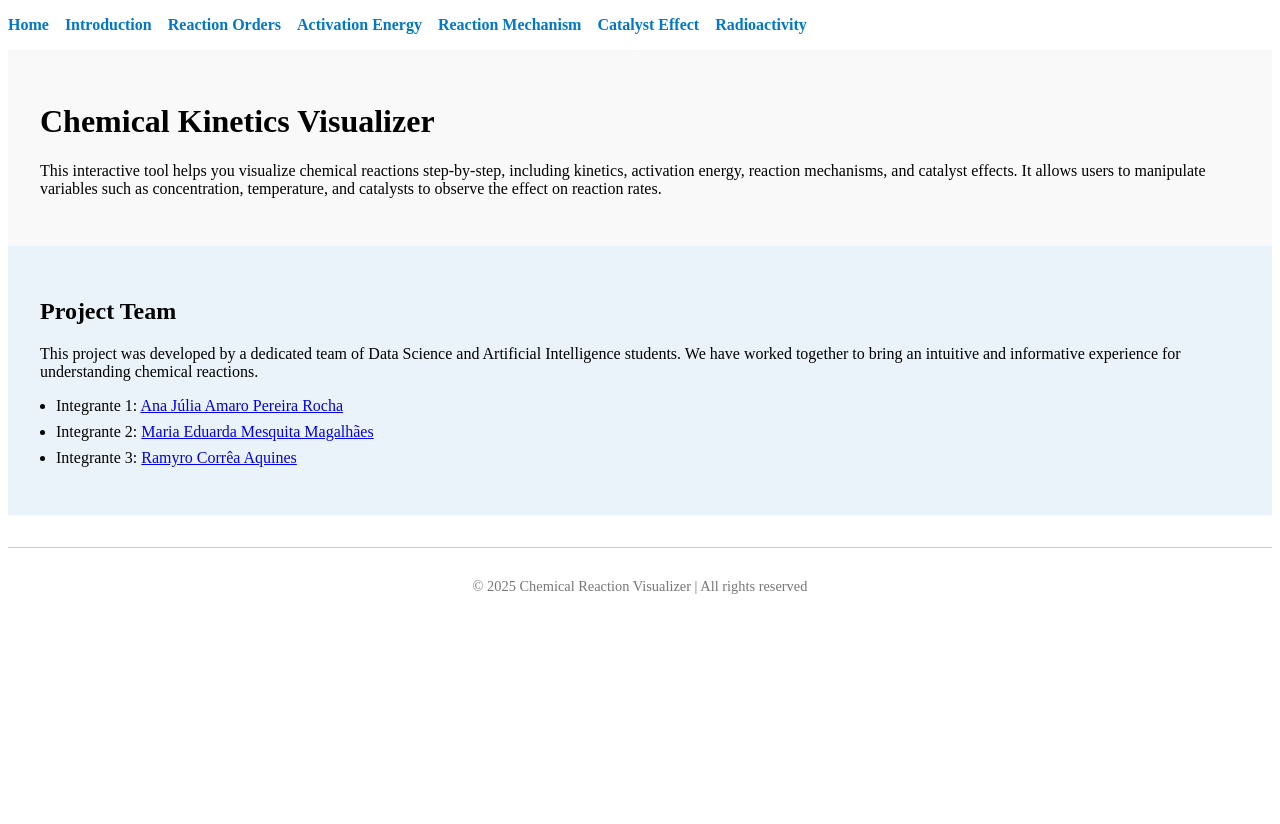
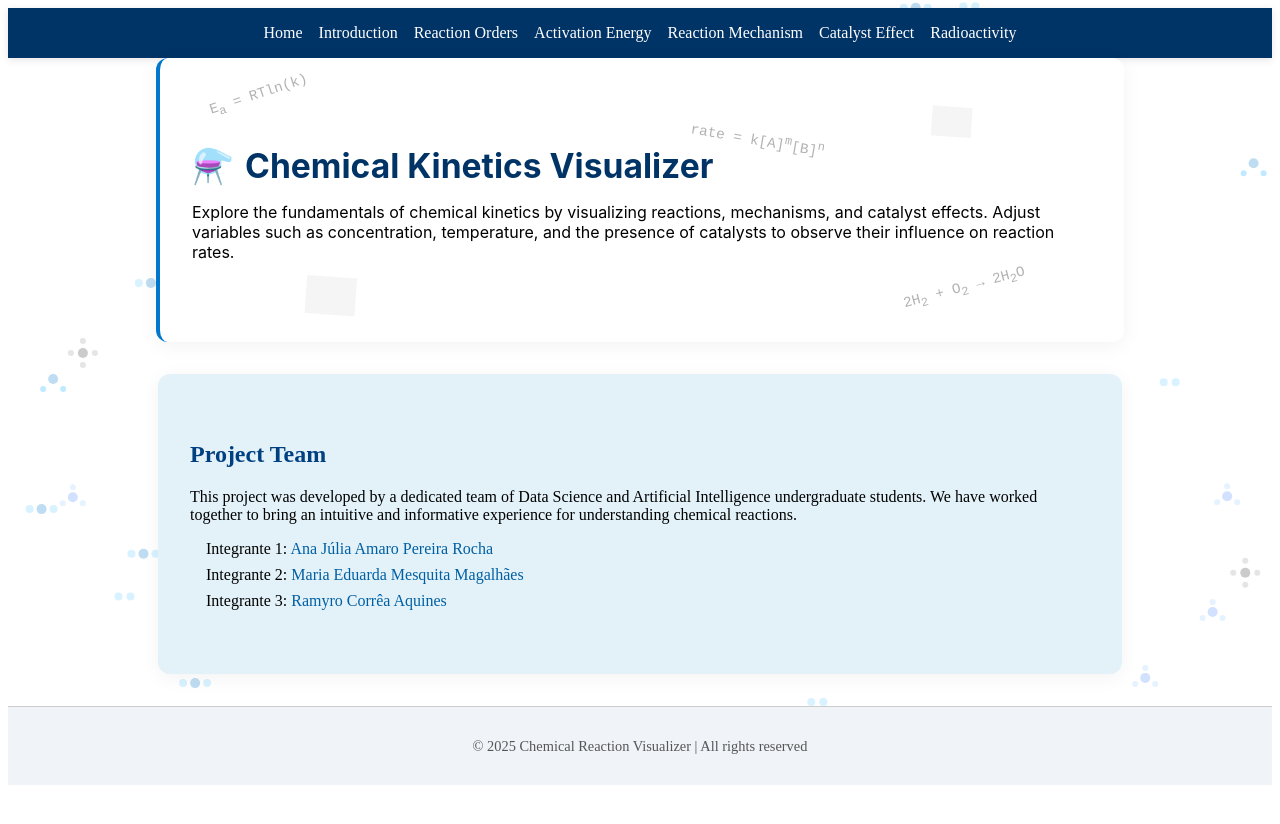
Before and after one commit to FGV-VIS-2025/final-project-chemicalprocesses, a SvelteKit app: page / in a window 1280 px wide. Shown: the top 824 px of the page. Before the commit the page ends 800 px from the top, so only its background shows below. Built offline with nearby package versions, Linux system fonts and the light colour scheme; grey boxes are pictures that could not be loaded.

Commit message:
customize the home page

```diff
--- a/package.json
+++ b/package.json
@@ -11,7 +11,7 @@
 		"@sveltejs/adapter-auto": "^2.0.0",
 		"@sveltejs/adapter-static": "^2.0.3",
 		"@sveltejs/kit": "^1.5.0",
-		"svelte": "^4.2.19",
+		"svelte": "^4.2.20",
 		"vite": "^4.3.0"
 	},
 	"type": "module",
--- a/src/routes/+page.svelte
+++ b/src/routes/+page.svelte
@@ -1,5 +1,7 @@
 <svelte:head>
   <title>Chemical Reaction Visualizer</title>
+  <link href="https://fonts.googleapis.com/css2?family=Roboto:wght@400;700&display=swap" rel="stylesheet">
+  <script src="https://d3js.org/d3.v7.min.js"></script>
 </svelte:head>
 
 <nav>
@@ -14,20 +16,32 @@
   </ul>
 </nav>
 
-<div id="content">
-  <h1>Chemical Kinetics Visualizer</h1>
+<svg id="molecule-bg"></svg>
+
+<div id="content" class="chem-section">
+  <h1>
+    <span class="chem-icon">⚗️</span> Chemical Kinetics Visualizer
+  </h1>
   <p>
-    This interactive tool helps you visualize chemical reactions step-by-step, including kinetics, activation energy,
-    reaction mechanisms, and catalyst effects. It allows users to manipulate variables such as concentration,
-    temperature, and catalysts to observe the effect on reaction rates.
+    Explore the fundamentals of chemical kinetics by visualizing reactions, mechanisms, and catalyst effects.
+    Adjust variables such as concentration, temperature, and the presence of catalysts to observe their influence on reaction rates.
   </p>
+
+  <!-- Fórmulas Químicas Estilizadas -->
+  <div class="chem-formula scribble1">E<sub>a</sub> = RTln(k)</div>
+  <div class="chem-formula scribble2">2H<sub>2</sub> + O<sub>2</sub> → 2H<sub>2</sub>O</div>
+  <div class="chem-formula scribble3">rate = k[A]<sup>m</sup>[B]<sup>n</sup></div>
+
+  <!-- Ícones Químicos Flutuantes -->
+  <div class="chem-floating chem-dna"></div>
+  <div class="chem-floating chem-flask"></div>
 </div>
 
 <div class="team-info">
   <h2>Project Team</h2>
   <p>
-    This project was developed by a dedicated team of Data Science and Artificial Intelligence students. We have
-    worked together to bring an intuitive and informative experience for understanding chemical reactions.
+    This project was developed by a dedicated team of Data Science and Artificial Intelligence undergraduate students.
+    We have worked together to bring an intuitive and informative experience for understanding chemical reactions.
   </p>
   <ul>
     <li>
@@ -55,44 +69,256 @@
   <p>&copy; 2025 Chemical Reaction Visualizer | All rights reserved</p>
 </footer>
 
+<script>
+  import { onMount } from 'svelte';
+  import * as d3 from 'd3';
+
+  onMount(() => {
+    const svg = d3.select("#molecule-bg")
+      .attr("width", window.innerWidth)
+      .attr("height", window.innerHeight)
+      .style("position", "fixed")
+      .style("top", 0)
+      .style("left", 0)
+      .style("z-index", -1)
+      .style("opacity", 0.25);
+
+    const width = window.innerWidth;
+    const height = window.innerHeight;
+    const numMolecules = 50;
+
+    const moleculeTypes = ['H2O', 'CO2', 'O2', 'NH3', 'CH4'];
+
+    const molecules = d3.range(numMolecules).map(() => ({
+      type: moleculeTypes[Math.floor(Math.random() * moleculeTypes.length)],
+      x: Math.random() * width,
+      y: Math.random() * height,
+      dx: Math.random() * 0.5 - 0.25,
+      dy: Math.random() * 0.5 - 0.25
+    }));
+
+    const groups = svg.selectAll("g.molecule")
+      .data(molecules)
+      .enter()
+      .append("g")
+      .attr("class", "molecule")
+      .attr("transform", d => `translate(${d.x}, ${d.y})`);
+
+    groups.each(function (d) {
+      const g = d3.select(this);
+      if (d.type === 'H2O') {
+        g.append("circle").attr("r", 5).attr("cx", 0).attr("cy", 0).attr("fill", "#0077cc"); // O
+        g.append("circle").attr("r", 3).attr("cx", -10).attr("cy", 10).attr("fill", "#00aaff"); // H
+        g.append("circle").attr("r", 3).attr("cx", 10).attr("cy", 10).attr("fill", "#00aaff"); // H
+      } else if (d.type === 'CO2') {
+        g.append("circle").attr("r", 5).attr("cx", 0).attr("cy", 0).attr("fill", "#0077cc"); // C
+        g.append("circle").attr("r", 4).attr("cx", -12).attr("cy", 0).attr("fill", "#66ccff"); // O
+        g.append("circle").attr("r", 4).attr("cx", 12).attr("cy", 0).attr("fill", "#66ccff"); // O
+      } else if (d.type === 'O2') {
+        g.append("circle").attr("r", 4).attr("cx", -6).attr("cy", 0).attr("fill", "#66ccff");
+        g.append("circle").attr("r", 4).attr("cx", 6).attr("cy", 0).attr("fill", "#66ccff");
+      } else if (d.type === 'NH3') {
+        g.append("circle").attr("r", 5).attr("cx", 0).attr("cy", 0).attr("fill", "#4d88ff"); // N
+        g.append("circle").attr("r", 3).attr("cx", -10).attr("cy", 6).attr("fill", "#99ccff"); // H
+        g.append("circle").attr("r", 3).attr("cx", 10).attr("cy", 6).attr("fill", "#99ccff"); // H
+        g.append("circle").attr("r", 3).attr("cx", 0).attr("cy", -10).attr("fill", "#99ccff"); // H
+      } else if (d.type === 'CH4') {
+        g.append("circle").attr("r", 5).attr("cx", 0).attr("cy", 0).attr("fill", "#333"); // C
+        g.append("circle").attr("r", 3).attr("cx", 12).attr("cy", 0).attr("fill", "#999"); // H
+        g.append("circle").attr("r", 3).attr("cx", -12).attr("cy", 0).attr("fill", "#999"); // H
+        g.append("circle").attr("r", 3).attr("cx", 0).attr("cy", 12).attr("fill", "#999"); // H
+        g.append("circle").attr("r", 3).attr("cx", 0).attr("cy", -12).attr("fill", "#999"); // H
+      }
+    });
+
+    d3.timer(() => {
+      groups.each(function (d) {
+        d.x = (d.x + d.dx + width) % width;
+        d.y = (d.y + d.dy + height) % height;
+        d3.select(this).attr("transform", `translate(${d.x}, ${d.y})`);
+      });
+    });
+  });
+</script>
+
+<svg id="molecule-bg"></svg>
+
 <style>
+  body {
+    font-family: 'Roboto', sans-serif;
+    margin: 0;
+    background-color: #f4f8fc;
+    color: #2b2b2b;
+    overflow-x: hidden;
+  }
+
+  nav {
+    background: #003366;
+    padding: 1rem;
+    box-shadow: 0 2px 8px rgba(0,0,0,0.1);
+  }
+
   nav ul {
     display: flex;
+    flex-wrap: wrap;
     gap: 1rem;
     list-style: none;
     padding: 0;
+    margin: 0;
+    justify-content: center;
   }
 
   nav a {
     text-decoration: none;
-    color: #0077cc;
-    font-weight: bold;
+    color: #ffffff;
+    font-weight: 500;
+    transition: color 0.3s;
+  }
+
+  nav a:hover {
+    color: #aad4ff;
   }
 
   #content {
-    padding: 2rem;
-    background: #f9f9f9;
+    padding: 4rem 2rem;
+    max-width: 900px;
+    margin: 0 auto;
+    background: white;
+    box-shadow: 0 4px 20px rgba(0, 0, 0, 0.05);
+    border-radius: 12px;
+    position: relative;
+    z-index: 1;
+  }
+
+  #content h1 {
+    color: #003366;
+    margin-bottom: 1rem;
   }
 
   .team-info {
-    padding: 2rem;
-    background: #eaf3f9;
+    padding: 3rem 2rem;
+    background: #e3f2f9;
+    max-width: 900px;
+    margin: 2rem auto;
+    border-radius: 12px;
+    box-shadow: 0 4px 20px rgba(0, 0, 0, 0.05);
+  }
+
+  .team-info h2 {
+    color: #004080;
   }
 
   .team-info ul {
     padding-left: 1rem;
+    list-style-type: none;
   }
 
   .team-info li {
-    margin-bottom: 0.5rem;
+    margin: 0.5rem 0;
+    font-size: 1rem;
+  }
+
+  .team-info a {
+    color: #005fa3;
+    text-decoration: none;
+  }
+
+  .team-info a:hover {
+    text-decoration: underline;
   }
 
   footer {
-    margin-top: 2rem;
     text-align: center;
-    color: #777;
+    color: #555;
     font-size: 0.9rem;
     border-top: 1px solid #ccc;
     padding: 1rem;
+    background-color: #f0f4f8;
   }
+
+  @media (max-width: 600px) {
+    nav ul {
+      flex-direction: column;
+      align-items: center;
+    }
+  }
+
+.chem-section {
+  position: relative;
+  padding: 2.5rem;
+  background: #f9f9f9;
+  font-family: 'Inter', sans-serif;
+  border-left: 4px solid #0077cc;
+  border-radius: 12px;
+  overflow: hidden;
+}
+
+.chem-section h1 {
+  font-size: 2.1rem;
+  color: #0077cc;
+  display: flex;
+  align-items: center;
+  gap: 0.7rem;
+}
+
+.chem-formula {
+  position: absolute;
+  font-size: 0.9rem;
+  opacity: 0.3;
+  font-family: 'IBM Plex Mono', monospace;
+  pointer-events: none;
+  user-select: none;
+  color: #000;
+}
+
+.scribble1 {
+  top: 10%;
+  left: 5%;
+  transform: rotate(-18deg);
+}
+
+.scribble2 {
+  bottom: 15%;
+  right: 10%;
+  transform: rotate(-15deg);
+}
+
+.scribble3 {
+  top: 25%;
+  left: 55%;
+  transform: rotate(10deg);
+}
+
+.chem-floating {
+  position: absolute;
+  background-repeat: no-repeat;
+  background-size: contain;
+  opacity: 0.1;
+  animation: float 12s infinite linear;
+  pointer-events: none;
+  z-index: 0;
+}
+
+/* Ícones com links diretos para imagens válidas */
+.chem-dna {
+  width: 40px;
+  height: 50px;
+  top: 20%;
+  left: 80%;
+  background-image: url('https://img.icons8.com/ios-filled/100/dna-helix.png');
+}
+
+.chem-flask {
+  width: 50px;
+  height: 60px;
+  top: 80%;
+  left: 15%;
+  background-image: url('https://img.icons8.com/ios-filled/100/laboratory.png');
+}
+
+@keyframes float {
+  0%   { transform: translateY(0) rotate(0deg); }
+  50%  { transform: translateY(-10px) rotate(5deg); }
+  100% { transform: translateY(0) rotate(0deg); }
+}
 </style>
```
Also changed, not shown: 1 other file (tests, documents, lock files or other folders).
